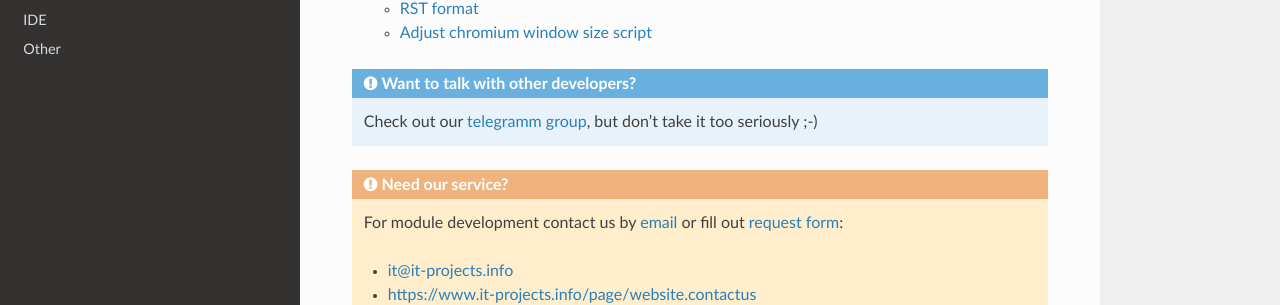
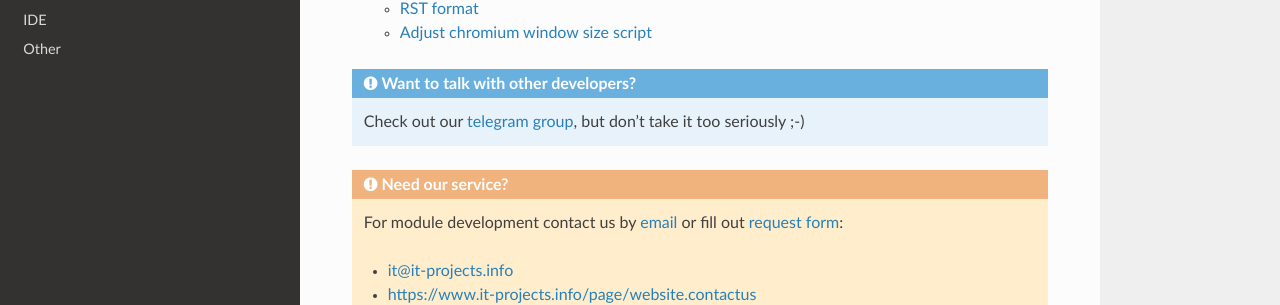
Before and after one commit to itpp-labs/odoo-development, a Sphinx documentation site: the page built from docs/index.rst, in a window 1280 px wide and 900 px high, scrolled down 1634 px. Shown: the part 392-697 px from the top of the window. Built offline with Sphinx 7.4.7 and the Read the Docs theme 2.0.0, drawn with Linux system fonts in a browser that asks for light colours; pages that are not in the unit, such as notebooks, are missing from menus.

Commit message:
main page: update telegram link and fix spelling

```diff
--- a/docs/index.rst
+++ b/docs/index.rst
@@ -27,7 +27,7 @@
 .. admonition:: Want to talk with other developers?
    :class: note
 
-   Check out our `telegramm group <https://t.me/joinchat/AAAAAAzvae_5DjgiXpgEHg>`__, but don't take it too seriously ;-)
+   Check out our `telegram group <https://t.me/odoo_talks>`__, but don't take it too seriously ;-)
 
 
 .. admonition:: Need our service?
```
